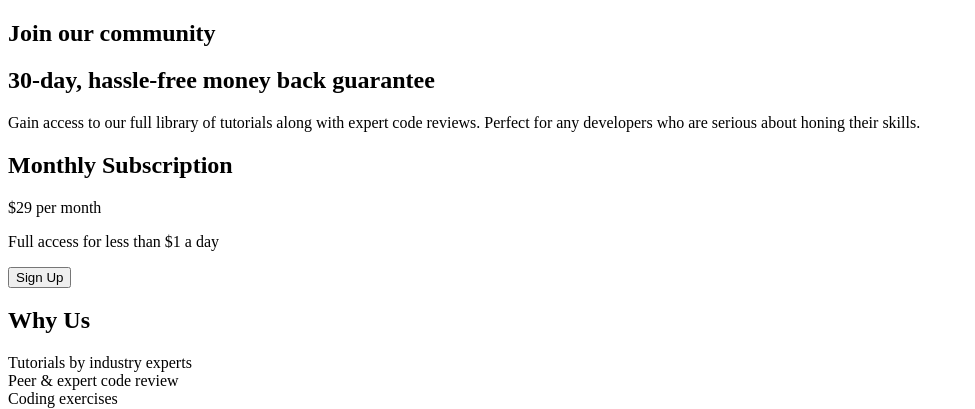
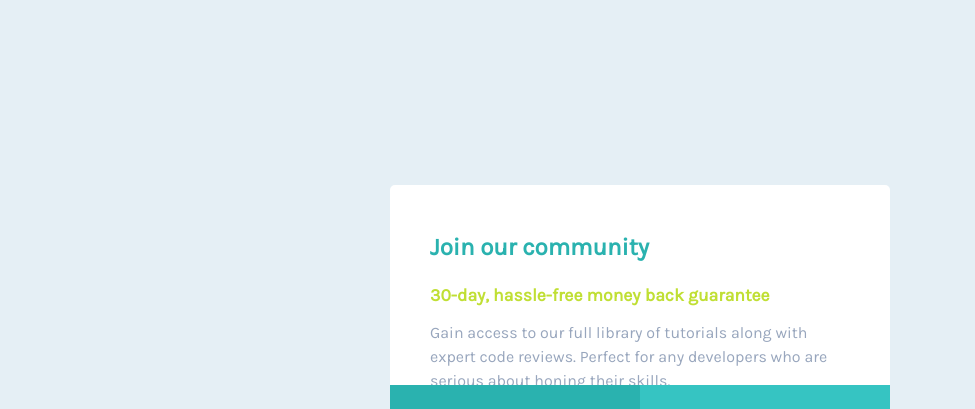
Before and after one commit to cReedJke/Single-price-grid-component-master, a plain HTML site: page index.html in a window 1280 px wide. Shown: the top 409 px of the page, without its empty margins (0-975 px from the left). Drawn offline with Linux system fonts and the light colour scheme.

Commit message:
Final design

```diff
--- a/style.css
+++ b/style.css
@@ -5,6 +5,7 @@ body {
   margin: 0;
   display: grid;
   justify-items: center;
+  align-items: center;
   min-height: 100vh;
   background-color: hsl(204, 43%, 93%);
   font-family: 'Karla', sans-serif;
@@ -101,3 +102,113 @@ section {
   margin-block-end: 0;
 }
 }
+
+@media (min-width: 376px) {
+  body {
+  margin: 0;
+  display: grid;
+  justify-items: center;
+  align-items: center;
+  min-height: 100vh;
+  background-color: hsl(204, 43%, 93%);
+  font-family: 'Karla', sans-serif;
+}
+
+  main {
+    display: grid;
+    grid-template-rows: minmax(200px, 23vh) minmax(230px, 25vh);
+    grid-template-columns: repeat(2, minmax(250px, 16vw));
+  }
+
+  section {
+    padding: 2.5rem;
+  }
+
+  .description {
+    grid-column: 1/3;
+    background-color: white;
+    border-radius: 5px 5px 0 0;
+  }
+
+  .description h1 {
+    color: hsl(179, 62%, 43%);
+    margin-block-start: 0.5rem;
+    margin-block-end: 1rem;
+  }
+
+  .description h2 {
+    color: hsl(71, 73%, 54%);
+    font-size: 1.1rem;
+    margin-block-start: 1.5rem;
+  }
+
+  .description p {
+    color: hsl(218, 22%, 67%);
+    line-height: 1.5rem;
+    line-break: auto;
+  }
+
+  .break {
+    line-break: normal;
+  }
+
+  .price {
+    background-color: hsl(179, 62%, 43%);
+    color: rgb(253, 253, 253);
+    border-bottom-left-radius: 5px;
+  }
+
+  .price h2 {
+    margin-block-start: 0;
+    font-size: 1rem;
+  }
+
+  .subscription {
+    margin-block-end: 0.5rem;
+  }
+
+  .dollar {
+    font-size: 2rem;
+    margin-inline-end: 0.6rem;
+  }
+
+  .month {
+    vertical-align: super;
+    color: rgb(253, 253, 253, 0.5);
+  }
+
+  .access {
+    margin-block-start: 0;
+    margin-block-end: 1.5rem;
+    color: rgb(253, 253, 253, 0.8);
+    font-size: 0.9rem;
+  }
+
+  .price button {
+    background-color: hsl(71, 73%, 54%);
+    color: rgb(253, 253, 253);
+    font-family: 'Karla', sans-serif;
+    border: none;
+    border-radius: 5px;
+    font-weight: bold;
+    min-width: 100%;
+    padding: 15px 0;
+  }
+
+  .benefits {
+    background-color: hsl(179, 57%, 49%);
+    color: rgb(253, 253, 253);
+    border-bottom-right-radius: 5px;
+  }
+
+  .benefits h2 {
+    margin-block-start: 0;
+    font-size: 1rem;
+  }
+
+  .benefits p {
+    color: rgb(253, 253, 253, 0.8);
+    font-size: 0.8rem;
+    line-height: 1.2rem;
+  }
+}
```
